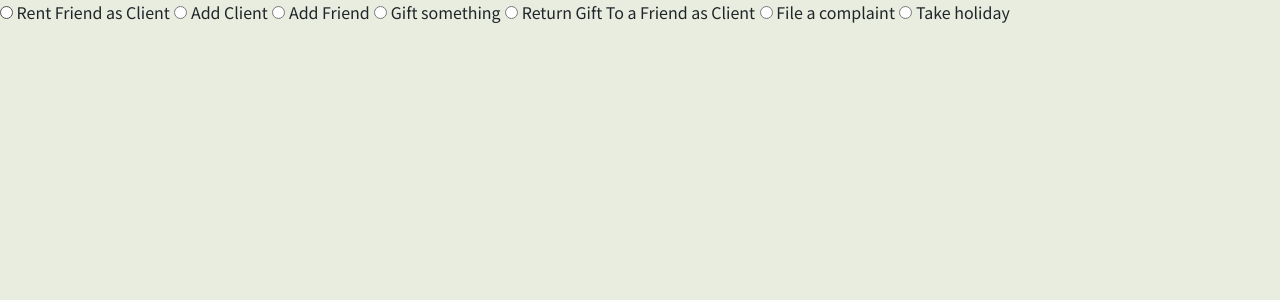
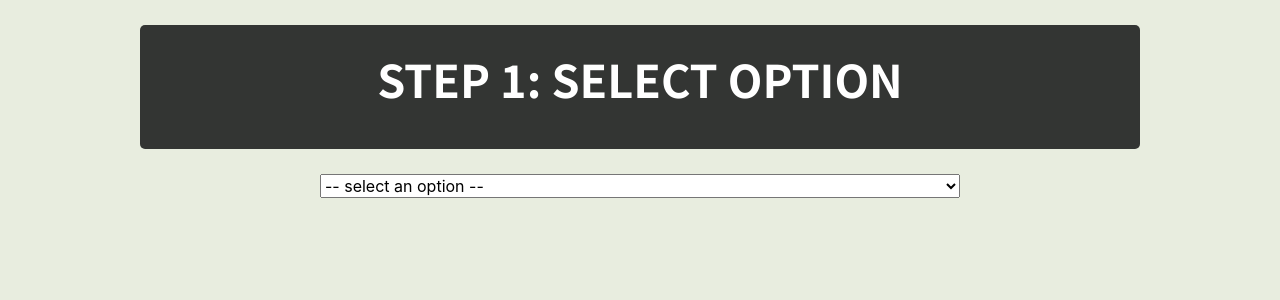
Before and after one commit to sophmintaii/databases_project_friends_renting, a Flask app: page /actions in a window 1280 px wide. Shown: the top 300 px of the page. Run offline with Flask 2, Linux system fonts and the light colour scheme; data that the repository does not hold is empty; some libraries are stand-ins or nearby versions.

Commit message:
Updated Visual

```diff
--- a/templates/actions.html
+++ b/templates/actions.html
@@ -19,7 +19,7 @@
     </style>
     <script>
         $(document).ready(function(){
-            $('input[type="radio"]').click(function(){
+            $('option[type="radio"]').click(function(){
                 var inputValue = $(this).attr("value");
                 var targetBox = $("." + inputValue);
                 $(".box").not(targetBox).hide();
@@ -29,16 +29,25 @@
     </script>
 </head>
 <body>
-    <label><input type="radio" name="colorRadio" value="rent_friend"> Rent Friend as Client</label>
-    <label><input type="radio" name="colorRadio" value="add_client"> Add Client</label>
-    <label><input type="radio" name="colorRadio" value="add_friend"> Add Friend</label>
-    <label><input type="radio" name="colorRadio" value="gift_something"> Gift something</label>
-    <label><input type="radio" name="colorRadio" value="return_gift"> Return Gift To a Friend as Client</label>
-    <label><input type="radio" name="colorRadio" value="file_complaint"> File a complaint</label>
-    <label><input type="radio" name="colorRadio" value="take_holiday"> Take holiday</label>
-
+    <div class="header">
+        <p class="tooltips">Step 1: Select option</p>
+    </div>
+    <select href="custom.css" class="form-select select-action" aria-label="Default select example" style="margin-left: 25%; margin-right: 10%; width: 50%;">
+        <option type="radio" class="select-option" disabled="" selected=""> -- select an option -- </option>
+        <option type="radio" class="select-option" value="rent_friend">Rent Friend as Client</option>
+        <option type="radio" class="select-option" value="add_client">Add Client</option>
+        <option type="radio" class="select-option" value="add_friend">Add Friend</option>
+        <option type="radio" class="select-option" value="gift_something">Gift something</option>
+        <option type="radio" class="select-option" value="return_gift">Return Gift To a Friend as Client</option>
+        <option type="radio" class="select-option" value="file_complaint">File a complaint</option>
+        <option type="radio" class="select-option" value="take_holiday">Take holiday</option>
+    </select>
 
     <form class="rent_friend red box" action="/handle_action" method="POST">
+        <div class="options">
+            <div class="header">
+                <p class="tooltips">Step 2: Enter details</p>
+            </div>
             <h3 class="custom_query_desc">
                 Enter friend rent details
             </h3>
@@ -49,10 +58,10 @@
                         <option value="{{ client_id }}">{{ name + " " + surname }}</option>
                     {% endfor %}
                 </select>
-            <label>Choose friends you want to rent:</label>
-            <ul>
+                <label style="padding-top: 10px" >Choose friends you want to rent:</label>
+                <ul style=" list-style-type: none;">
                 {% for friend_id, desc, name, surname in rent_friends_data %}
-                <li><label><input type="checkbox" name="rented_friend" value="{{ friend_id }}">{{ name + " " + surname }}  |  {{ desc }}</label></li>
+                    <li style="padding-top: 5px;"><label><input type="checkbox" name="rented_friend" value="{{ friend_id }}">{{" " + name + " " + surname }}  |  {{ desc }}</label></li>
                 {% endfor %}
                 </ul>
 
@@ -65,6 +74,7 @@
 
             </div>
             <button name="rent_friend" type="submit" class="btn btn-primary">Send data</button>
+        </div>
     </form>
 
 
```
Also changed, not shown: 1 other file. Lines whose indentation alone changed are shown as unchanged.
